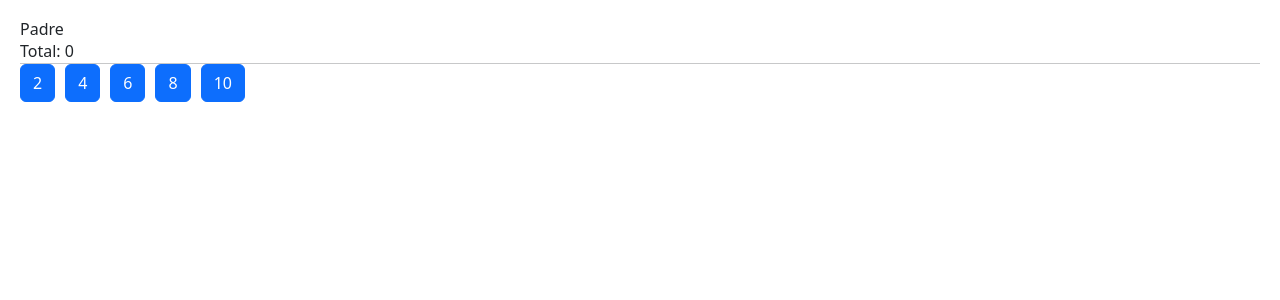
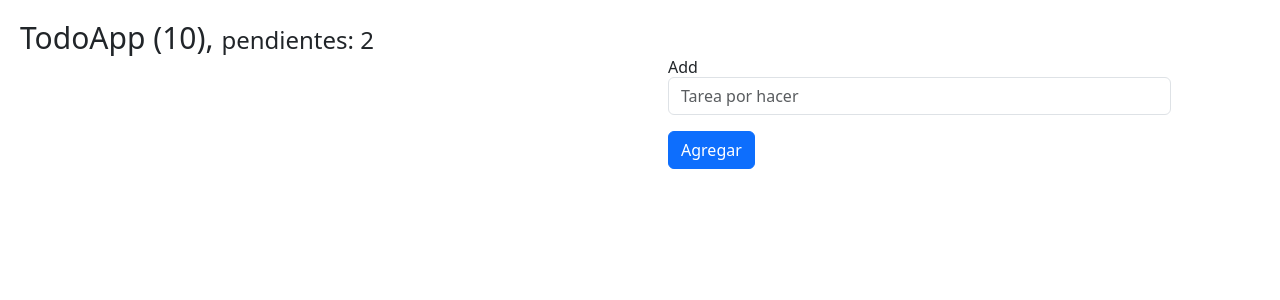
Before and after one commit to patinoAlexis/learning-react-01-hooks, a React (Vite) app: page / in a window 1280 px wide. Shown: the top 300 px of the page. Built offline with nearby package versions, Linux system fonts and the light colour scheme.

Commit message:
Adding the 08-useReducer

```diff
--- /dev/null
+++ b/src/08-useReducer/TodoApp.jsx
@@ -0,0 +1,28 @@
+import { TodoAppList } from "./TodoAppList.jsx";
+import { TodoAppFormAdd } from "./TodoAppFormAdd.jsx";
+import { useTodo } from "./useTodo.jsx";
+
+export const TodoApp = () => {
+  const { todoList, handleAddItem, handleToggleItem, deleteFromList } =
+    useTodo();
+
+  return (
+    <>
+      <h1 className="tw-text-3xl">
+        TodoApp ({10}), <small>pendientes: {2}</small>
+      </h1>
+      <div className="row">
+        <div className="col-6 tw-m-2">
+          <TodoAppList
+            list={todoList}
+            deleteFunc={deleteFromList}
+            onToggleItem={handleToggleItem}
+          ></TodoAppList>
+        </div>
+        <div className="col-5">
+          <TodoAppFormAdd addItem={handleAddItem}></TodoAppFormAdd>
+        </div>
+      </div>
+    </>
+  );
+};
--- /dev/null
+++ b/src/08-useReducer/TodoAppFormAdd.jsx
@@ -0,0 +1,36 @@
+import { useForm } from "../hooks/useForm.jsx";
+import PropTypes from "prop-types";
+
+export const TodoAppFormAdd = ({ addItem }) => {
+  const { onInputChange, task, onReset } = useForm({
+    task: "",
+  });
+
+  const onCreateNew = (event) => {
+    event.preventDefault();
+    addItem({ id: new Date().getTime() + 200, description: task, done: false });
+    onReset();
+  };
+  return (
+    <>
+      <h4>Add</h4>
+      <form onSubmit={onCreateNew}>
+        <input
+          type="text"
+          className="form-control"
+          placeholder="Tarea por hacer"
+          name="task"
+          onChange={onInputChange}
+          value={task}
+        />
+        <button className="btn btn-primary tw-mt-4" type="submit">
+          Agregar
+        </button>
+      </form>
+    </>
+  );
+};
+
+TodoAppFormAdd.propTypes = {
+  addItem: PropTypes.func.isRequired,
+};
--- /dev/null
+++ b/src/08-useReducer/TodoAppItem.jsx
@@ -0,0 +1,22 @@
+import PropTypes from "prop-types";
+
+export const TodoAppItem = ({ item, deleteFunc, onToggleItem }) => {
+  return (
+    <li className="list-group-item tw-justify-between tw-flex tw-items-center tw-w-full">
+      <span
+        className={`tw-self-center ${item.done && "tw-line-through"}`}
+        onClick={() => onToggleItem(item.id)}
+      >
+        {item.description}
+      </span>
+      <button className="btn btn-danger" onClick={() => deleteFunc(item)}>
+        Borrar
+      </button>
+    </li>
+  );
+};
+
+TodoAppItem.propTypes = {
+  item: PropTypes.object.isRequired,
+  deleteFunc: PropTypes.func.isRequired,
+};
--- /dev/null
+++ b/src/08-useReducer/TodoAppList.jsx
@@ -0,0 +1,23 @@
+import { TodoAppItem } from "./TodoAppItem.jsx";
+import PropTypes from "prop-types";
+
+export const TodoAppList = ({ list, deleteFunc, onToggleItem }) => {
+  return (
+    <ul className="list-group">
+      {list.map((item) => (
+        <TodoAppItem
+          key={item.id}
+          item={item}
+          deleteFunc={deleteFunc}
+          onToggleItem={onToggleItem}
+        ></TodoAppItem>
+      ))}
+    </ul>
+  );
+};
+
+TodoAppList.propTypes = {
+  list: PropTypes.array.isRequired,
+  deleteFunc: PropTypes.func.isRequired,
+  onToggleItem: PropTypes.func.isRequired,
+};
--- /dev/null
+++ b/src/08-useReducer/intro-reducer.js
@@ -0,0 +1,28 @@
+const initialState = [
+  {
+    id: 1,
+    todo: "Mi primer tarea",
+    done: false,
+  },
+];
+
+const todoReducer = (state = initialState, action = {}) => {
+  if (action?.type === "[TODO] add todo") {
+    return [...state, action.payload];
+  }
+  return initialState;
+};
+
+let todos = todoReducer();
+const newTodoOption = {
+  id: 2,
+  todo: "new option",
+  done: false,
+};
+const addTodoAction = {
+  type: "[TODO] add todo",
+  payload: newTodoOption,
+};
+todos = todoReducer(todos, addTodoAction);
+
+console.log(todos);
--- /dev/null
+++ b/src/08-useReducer/todoReducer.js
@@ -0,0 +1,17 @@
+export const todoReducer = (initialState, action) => {
+  switch (action.type) {
+    case "add-todo":
+      return [...initialState, action.payload];
+    case "delete-todo":
+      return initialState.filter((item) => item.id !== action.payload);
+    case "finish-todo":
+      return initialState.map((item) => {
+        if (item.id === action.payload) {
+          return { ...item, done: !item.done };
+        }
+        return item;
+      });
+    default:
+      return initialState;
+  }
+};
--- /dev/null
+++ b/src/08-useReducer/useTodo.jsx
@@ -0,0 +1,43 @@
+import { useEffect, useReducer } from "react";
+import { todoReducer } from "./todoReducer.js";
+
+const initTodoList = () => {
+  return JSON.parse(localStorage.getItem("todosList") || "[]");
+};
+
+export const useTodo = () => {
+  const [todoList, dispatchTodoList] = useReducer(
+    todoReducer,
+    [], // JSON.parse(localStorage.getItem("todosList") || "[]")
+    initTodoList,
+  );
+  useEffect(() => {
+    localStorage.setItem("todosList", JSON.stringify(todoList || []));
+  }, [todoList]);
+
+  const deleteFromList = (item) => {
+    dispatchTodoList({
+      type: "delete-todo",
+      payload: item.id,
+    });
+  };
+  const handleAddItem = (item) => {
+    dispatchTodoList({
+      type: "add-todo",
+      payload: item,
+    });
+  };
+  const handleToggleItem = (id) => {
+    dispatchTodoList({
+      payload: id,
+      type: "finish-todo",
+    });
+  };
+
+  return {
+    todoList,
+    handleAddItem,
+    handleToggleItem,
+    deleteFromList,
+  };
+};
--- a/src/main.jsx
+++ b/src/main.jsx
@@ -2,9 +2,7 @@ import { createRoot } from "react-dom/client";
 import "./index.css";
 // import { MultipleCustomHook } from "./03-useFetch/MultipleCustomHook.jsx";
 // import {FocusScreen} from "./04-useRef/FocusScreen.jsx";
-import { Father } from "./07-tarea-memo/Father.jsx";
-import { CallbackHook } from "./06-memos/CallbackHook.jsx";
-
+import { TodoApp } from "./08-useReducer/TodoApp.jsx";
 createRoot(document.getElementById("root")).render(
   // <StrictMode>
   //   // <HooksApp />
@@ -17,6 +15,7 @@ createRoot(document.getElementById("root")).render(
   // <Memorize></Memorize>,
   // <MemoHook></MemoHook>,
   // <CallbackHook></CallbackHook>,
-  <Father></Father>,
+  // <Father></Father>,
   // </StrictMode>,
+  <TodoApp></TodoApp>,
 );
```
Also changed, not shown: src/08-useReducer/README.MD (added).
